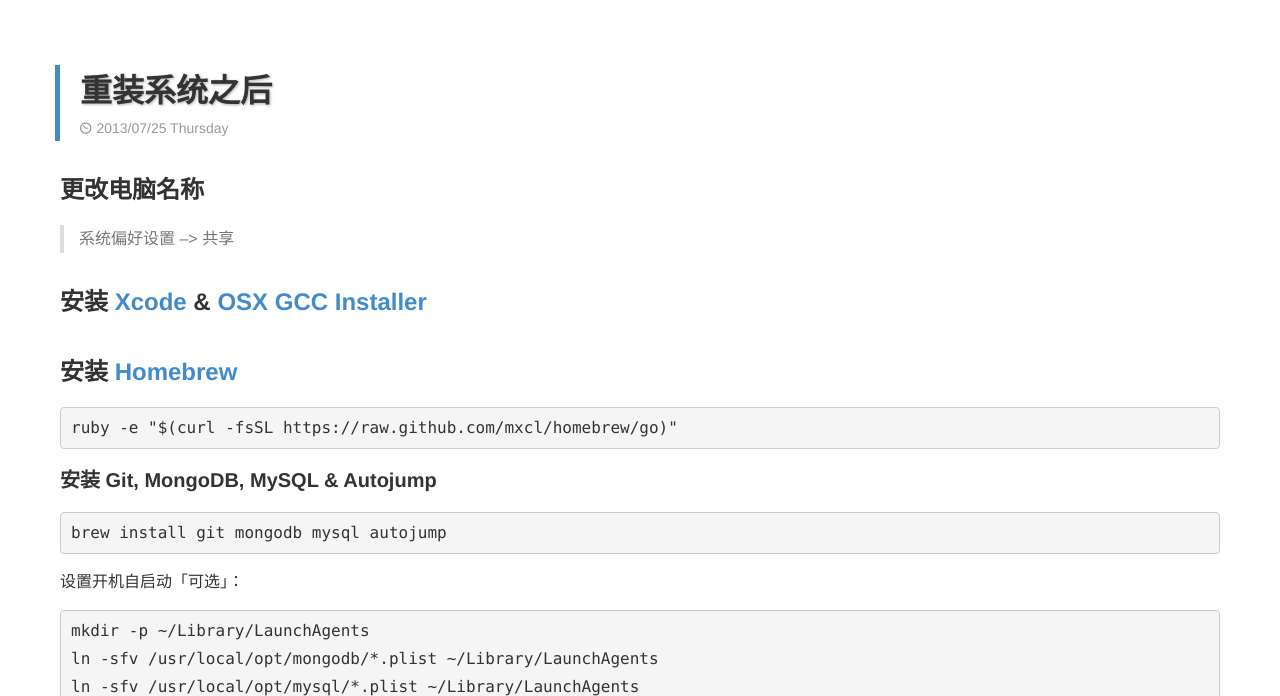
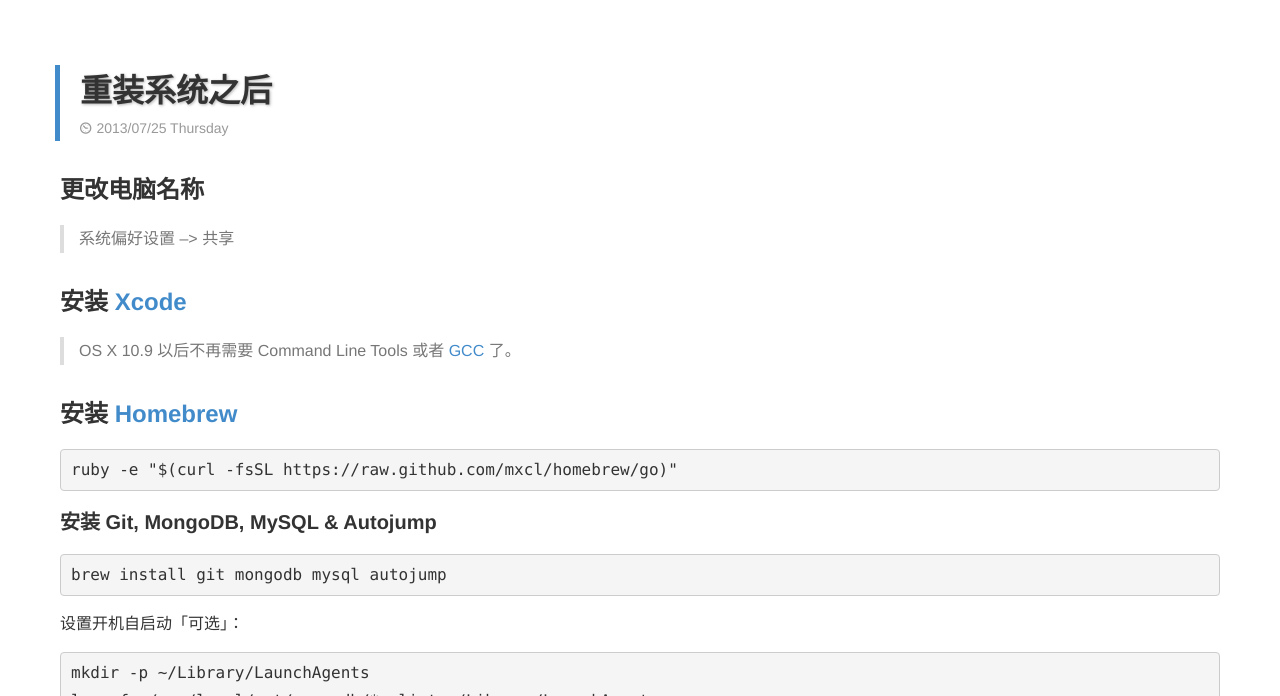
Before and after one commit to antife-yinyue/MrZhang.me, a Jekyll site: the page built from _posts/2013-05-11-after-reinstall-the-system.md, in a window 1280 px wide and 900 px high, cut to the strip 204-900 px from the top of the window. Built offline with Jekyll 4.4.1, drawn with Linux system fonts in a browser that asks for light colours; Markdown is read by kramdown in place of the engine named in the settings; comment, search, counter and statistics services are not loaded; some of the changed text lies outside the part shown.

Commit message:
update post

```diff
--- a/_posts/2013-05-11-after-reinstall-the-system.md
+++ b/_posts/2013-05-11-after-reinstall-the-system.md
@@ -8,7 +8,9 @@
 
 > 系统偏好设置 --&gt; 共享
 
-## 安装 [Xcode][] &amp; [OSX GCC Installer][]
+## 安装 [Xcode][]
+
+> OS X 10.9 以后不再需要 Command Line Tools 或者 [GCC][] 了。
 
 ## 安装 [Homebrew][]
 
@@ -160,7 +161,7 @@
 
 
 [Xcode]: https://developer.apple.com/xcode/
-[OSX GCC Installer]: https://github.com/kennethreitz/osx-gcc-installer
+[GCC]: https://github.com/kennethreitz/osx-gcc-installer
 [Homebrew]: http://brew.sh/
 [oh-my-zsh]: https://github.com/robbyrussell/oh-my-zsh
 [RVM]: https://rvm.io/
```
Also changed, not shown: other parts of _posts/2013-05-11-after-reinstall-the-system.md (+1 -2 lines).
